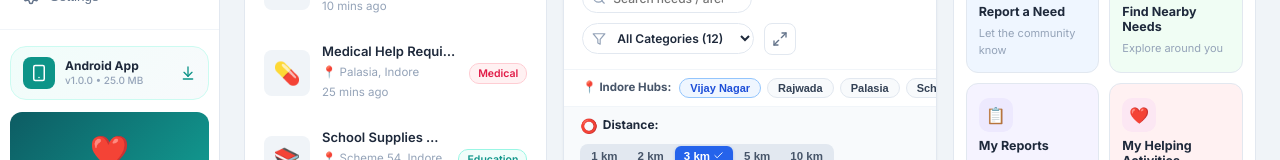
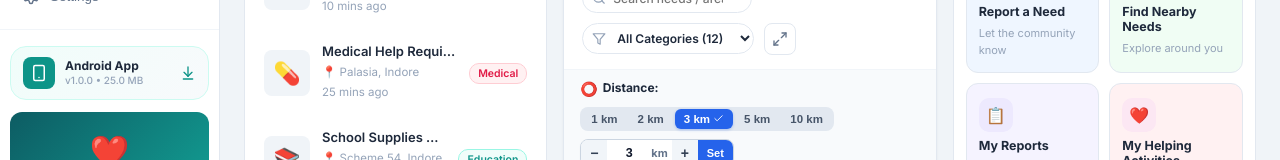
Before and after one commit to max-ashwin09/Project_Sahaaye, a React (Vite) app in the folder frontend/: page / in a window 1280 px wide. Shown: the part 520-680 px from the top of the page. Built offline with nearby package versions, Linux system fonts and the light colour scheme; no server answers.

Commit message:
refactor: remove Indore Hubs bar to keep live map clean and streamlined

```diff
--- a/frontend/src/components/LiveMap.css
+++ b/frontend/src/components/LiveMap.css
@@ -897,57 +897,6 @@
   padding: 0;
 }
 
-/* ─── Indore Hubs Bar ─── */
-.livemap-hubs-bar {
-  display: flex;
-  align-items: center;
-  gap: 8px;
-  padding: 8px 18px;
-  background: #ffffff;
-  border-bottom: 1px solid var(--border-light, #f1f5f9);
-  overflow-x: auto;
-  white-space: nowrap;
-}
-
-.hubs-label {
-  font-size: 11.5px;
-  font-weight: 700;
-  color: #475569;
-  flex-shrink: 0;
-}
-
-.hubs-chip-list {
-  display: flex;
-  align-items: center;
-  gap: 6px;
-}
-
-.hub-chip-btn {
-  border: 1px solid #e2e8f0;
-  background: #f8fafc;
-  padding: 3px 10px;
-  border-radius: 14px;
-  font-size: 11px;
-  font-weight: 600;
-  color: #334155;
-  cursor: pointer;
-  transition: all 0.15s ease;
-  white-space: nowrap;
-}
-
-.hub-chip-btn:hover {
-  background: #f1f5f9;
-  border-color: #cbd5e1;
-  color: #0f172a;
-}
-
-.hub-chip-btn.active {
-  background: #eff6ff;
-  border-color: #93c5fd;
-  color: #1d4ed8;
-  font-weight: 700;
-}
-
 /* ─── Floating Need Drawer ─── */
 .livemap-need-drawer {
   position: absolute;
--- a/frontend/src/components/LiveMap.tsx
+++ b/frontend/src/components/LiveMap.tsx
@@ -35,19 +35,6 @@ export interface NeedItem {
   emoji: string;
   color: string;
 }
-
-// ─── Indore Quick Hub Locations ────────────────────────────────────────────────
-const INDORE_HUBS = [
-  { name: 'Vijay Nagar', lat: 22.7533, lng: 75.8937 },
-  { name: 'Rajwada', lat: 22.7196, lng: 75.8577 },
-  { name: 'Palasia', lat: 22.7244, lng: 75.8839 },
-  { name: 'Scheme 54', lat: 22.7584, lng: 75.8890 },
-  { name: 'Bhanwarkua', lat: 22.6891, lng: 75.8647 },
-  { name: 'Khajrana', lat: 22.7303, lng: 75.9080 },
-  { name: 'Annapurna', lat: 22.7012, lng: 75.8362 },
-  { name: 'Super Corridor', lat: 22.7750, lng: 75.8300 },
-  { name: 'Rau', lat: 22.6450, lng: 75.8190 },
-];
 
 // ─── Default Community Needs in Indore ──────────────────────────────────────────
 const INDORE_NEEDS: NeedItem[] = [
@@ -583,15 +570,6 @@ export const LiveMap: React.FC<LiveMapProps> = ({ onVolunteer, onToast }) => {
     setManualInput(String(val));
   };
 
-  const handleHubSelect = (hub: { name: string; lat: number; lng: number }) => {
-    setCenterCoords([hub.lat, hub.lng]);
-    setCenterName(`${hub.name}, Indore`);
-    if (mapRef.current) {
-      mapRef.current.flyTo([hub.lat, hub.lng], 14, { duration: 0.8 });
-    }
-    if (onToast) onToast(`📍 Center moved to ${hub.name}!`);
-  };
-
   const handleLocateMe = () => {
     if (!navigator.geolocation) {
       if (onToast) onToast('Geolocation is not supported by your browser');
@@ -716,23 +694,6 @@ export const LiveMap: React.FC<LiveMapProps> = ({ onVolunteer, onToast }) => {
           >
             {isFullscreen ? <Minimize2 size={16} /> : <Maximize2 size={16} />}
           </button>
-        </div>
-      </div>
-
-      {/* ─── Indore Quick Hub Chips Row ───────────────────────────────────────── */}
-      <div className="livemap-hubs-bar">
-        <span className="hubs-label">📍 Indore Hubs:</span>
-        <div className="hubs-chip-list">
-          {INDORE_HUBS.map((hub) => (
-            <button
-              key={hub.name}
-              type="button"
-              className={`hub-chip-btn ${centerName.includes(hub.name) ? 'active' : ''}`}
-              onClick={() => handleHubSelect(hub)}
-            >
-              {hub.name}
-            </button>
-          ))}
         </div>
       </div>
 
```
